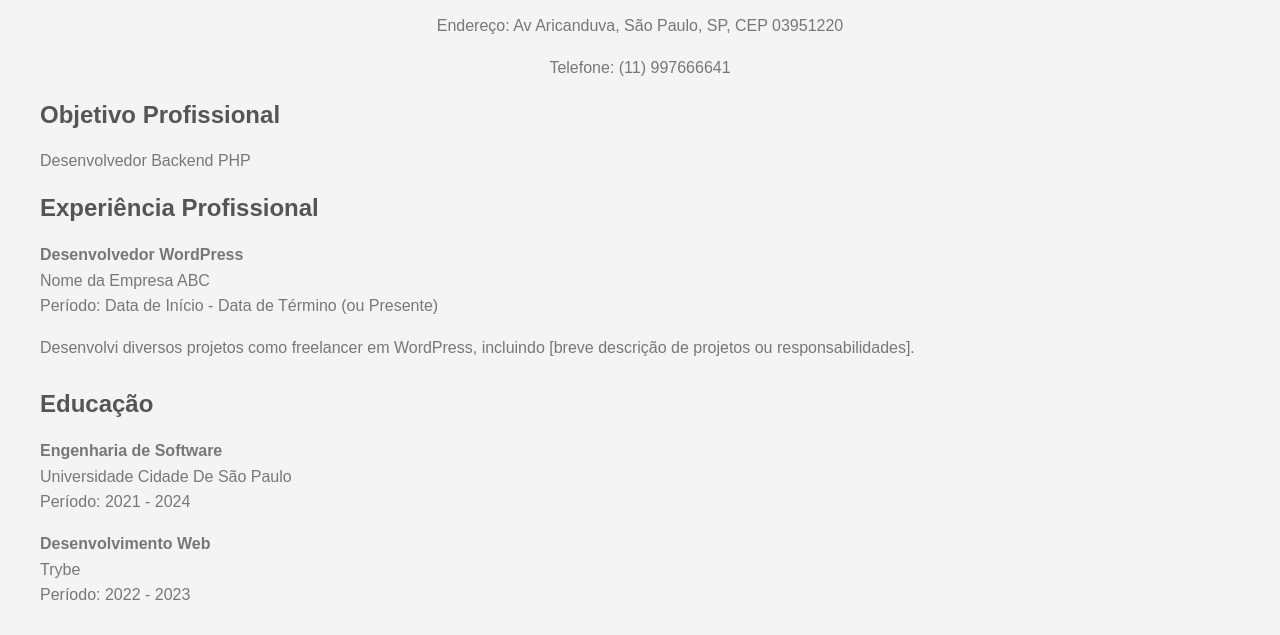
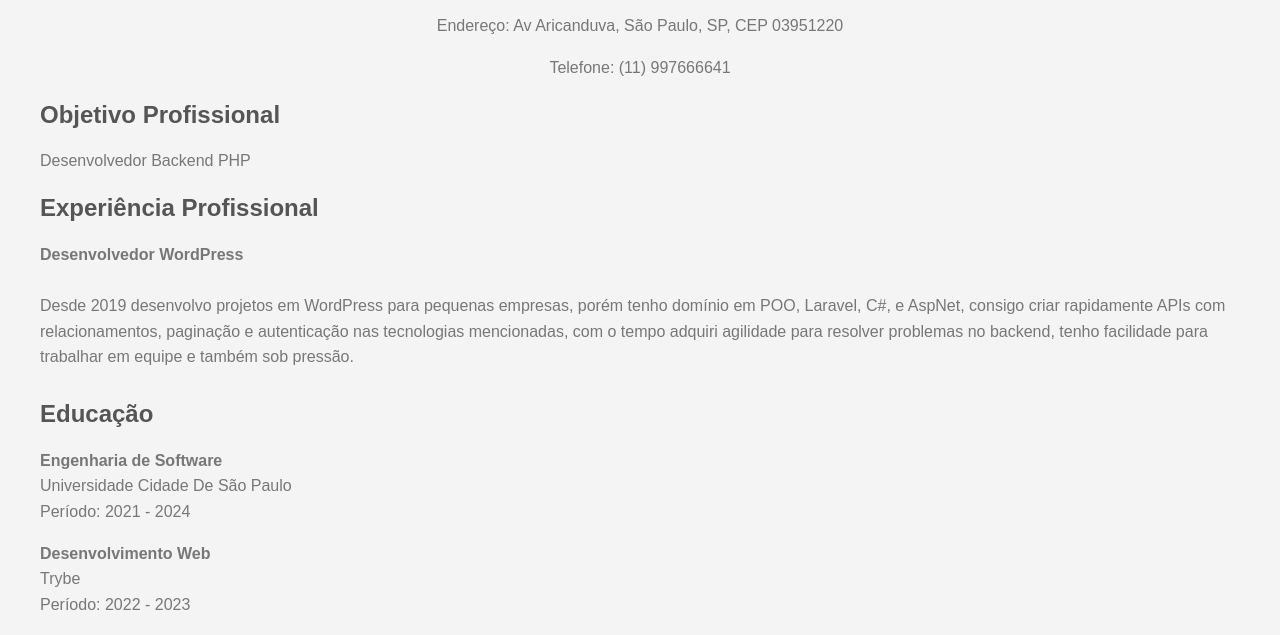
Before and after one commit to felipesantos22/curriculo, a plain HTML site: page index.html in a window 1280 px wide. Shown: the part 148-783 px from the top of the page. Drawn offline with Linux system fonts and the light colour scheme.

Commit message:
feat: inserindo formatacao

```diff
--- a/index.html
+++ b/index.html
@@ -1,9 +1,8 @@
 <!DOCTYPE html>
 <html lang="en">
-
   <head>
-    <meta charset="UTF-8">
-    <meta name="viewport" content="width=device-width, initial-scale=1.0">
+    <meta charset="UTF-8" />
+    <meta name="viewport" content="width=device-width, initial-scale=1.0" />
     <title>Felipe - Currículo</title>
     <style>
       body {
@@ -71,25 +70,24 @@
     <div class="section experience">
       <h2>Experiência Profissional</h2>
       <p>
-            <strong>Desenvolvedor WordPress</strong><br>
-            Nome da Empresa ABC<br>
-            Período: Data de Início - Data de Término (ou Presente)
-        </p>
-        <p>
-            Desenvolvi diversos projetos como freelancer em WordPress, incluindo [breve descrição de projetos ou responsabilidades].
+        <strong>Desenvolvedor WordPress</strong><br/><br>
+        Desde 2019 desenvolvo projetos em WordPress para pequenas empresas,
+        porém tenho domínio em POO, Laravel, C#, e AspNet, consigo criar rapidamente APIs com
+        relacionamentos, paginação e autenticação nas tecnologias mencionadas, com o tempo adquiri agilidade para resolver problemas
+        no backend, tenho facilidade para trabalhar em equipe e também sob pressão.
       </p>
     </div>
 
     <div class="section education">
       <h2>Educação</h2>
       <p>
-            <strong>Engenharia de Software</strong><br>
-            Universidade Cidade De São Paulo<br>
+        <strong>Engenharia de Software</strong><br />
+        Universidade Cidade De São Paulo<br />
         Período: 2021 - 2024
       </p>
       <p>
-            <strong>Desenvolvimento Web</strong><br>
-            Trybe<br>
+        <strong>Desenvolvimento Web</strong><br />
+        Trybe<br />
         Período: 2022 - 2023
       </p>
     </div>
@@ -103,6 +101,7 @@
         <li>Codeigniter 4</li>
         <li>C#</li>
         <li>ASP.NET</li>
+        <li>Docker</li>
         <li>Programação Orientada a Objetos (POO)</li>
       </ul>
     </div>
@@ -110,10 +109,12 @@
     <div class="section contact-info">
       <h2>Contato</h2>
       <p>
-            <a href="https://www.linkedin.com/in/seuperfillinkedin/" target="_blank">LinkedIn</a> |
-            <a href="https://github.com/seuperfilgithub" target="_blank">GitHub</a>
+        <a href="https://www.linkedin.com/in/felipe-santos90/" target="_blank"
+          >LinkedIn</a
+        >
+        |
+        <a href="https://github.com/felipesantos22" target="_blank">GitHub</a>
       </p>
     </div>
   </body>
-
 </html>
```
Lines whose indentation alone changed are shown as unchanged.
